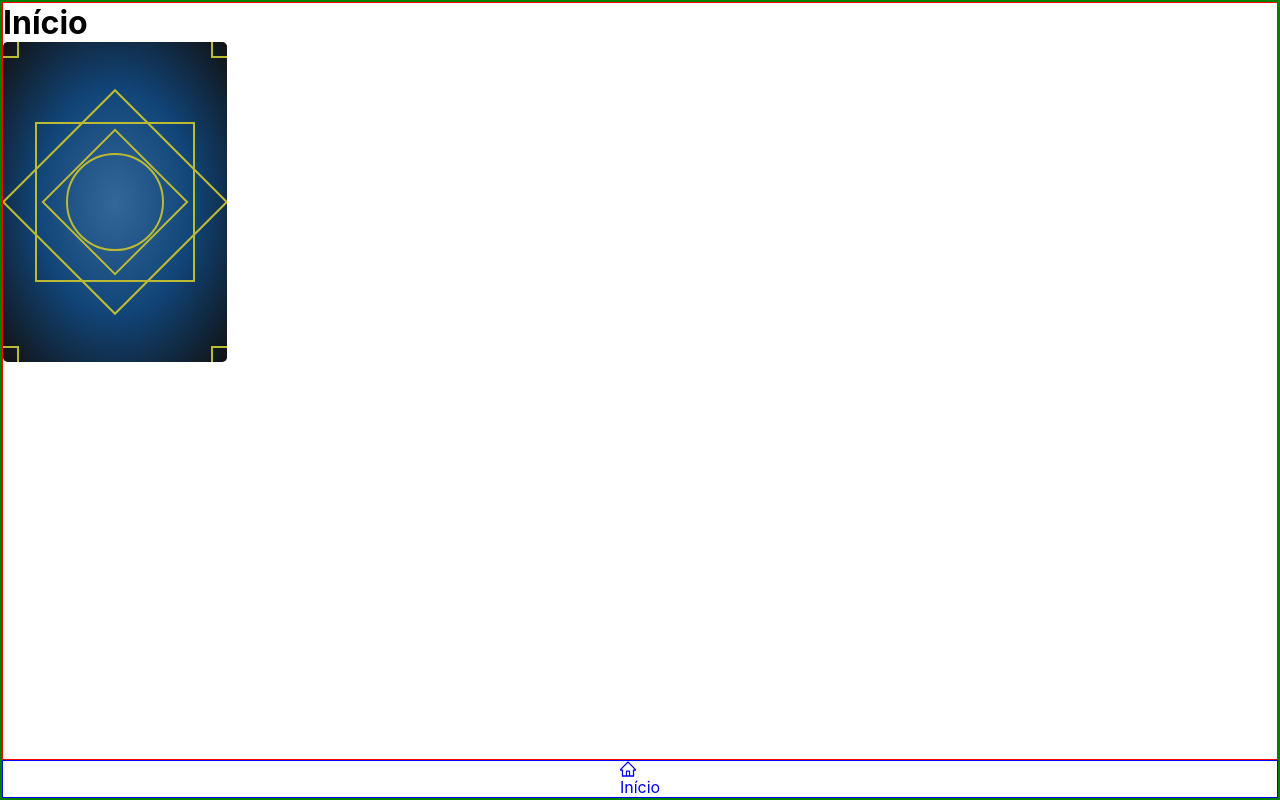
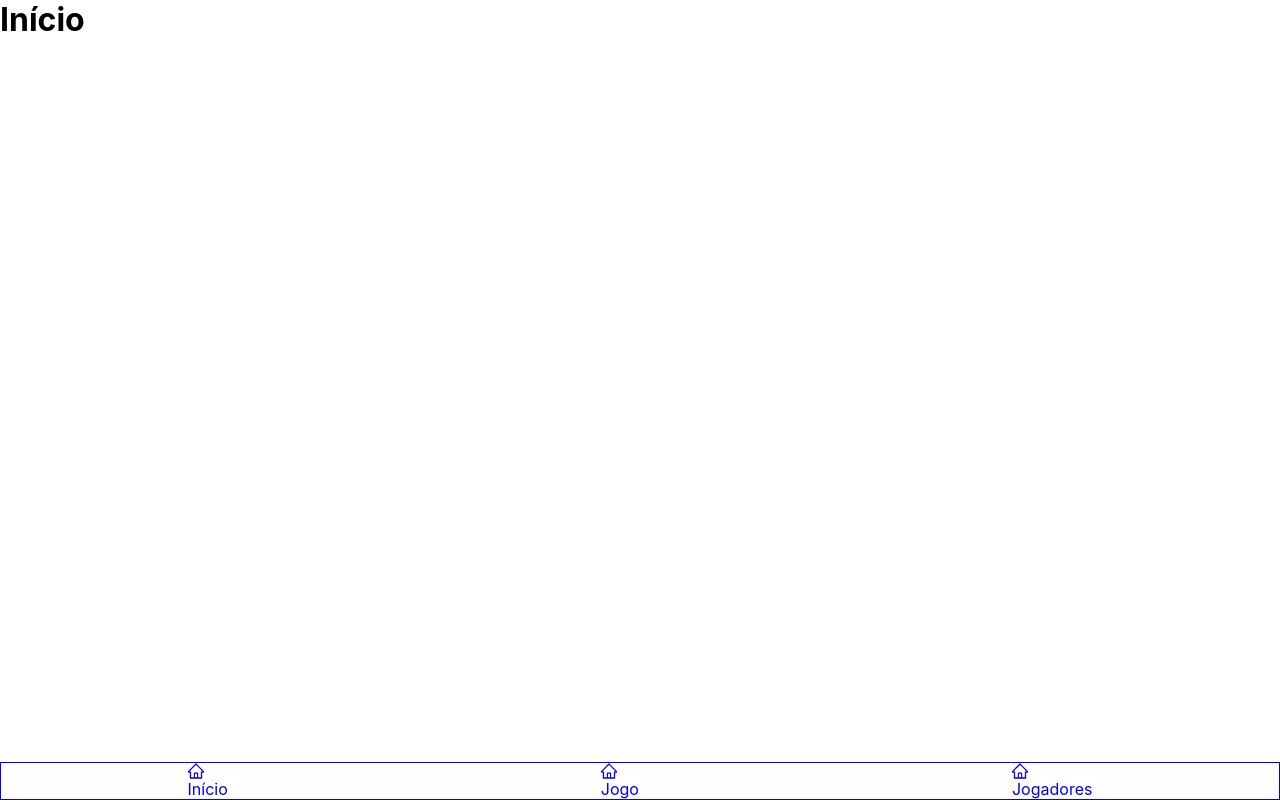
Before and after one commit to jposawa/showEnclave, a React (Vite) app: page / in a window 1280 px wide. Built offline with nearby package versions, Linux system fonts and the light colour scheme.

Commit message:
Criado esquema de cores do tema principal

```diff
--- a/src/App.css
+++ b/src/App.css
@@ -6,14 +6,12 @@
   left: 0;
   display: flex;
   flex-direction: column;
-  border: 2px solid green;
 }
 
 .corpoSite>main {
   width: 100%;
   height: 100%;
   order: 1;
-  border: 1px solid red;
 }
 
 .corpoSite>nav {
--- a/src/App.jsx
+++ b/src/App.jsx
@@ -1,5 +1,6 @@
 import React from 'react';
 import './App.css';
+import './temas.css';
 
 import Routes from "./pages/routes.jsx";
 
@@ -8,7 +9,7 @@ import Holocron from "./components/Holocron/";
 
 function App() {
   return (
-    <div className="corpoSite">
+    <div className="corpoSite temaPrincipal">
       <main>
         <Routes/>
       </main>
--- a/src/components/Menu/index.jsx
+++ b/src/components/Menu/index.jsx
@@ -11,6 +11,14 @@ export default function Menu() {
         <HomeOutlined />
         Início
       </Link>
+      <Link to="/jogo">
+        <HomeOutlined />
+        Jogo
+      </Link>
+      <Link to="/jogadores">
+        <HomeOutlined />
+        Jogadores
+      </Link>
     </nav>
   )
 }
--- a/src/pages/Inicio/index.jsx
+++ b/src/pages/Inicio/index.jsx
@@ -5,10 +5,10 @@ import Carta from "../../components/Carta";
 import styles from "./styles.module.css";
 
 export default function Inicio() {
+  // <Carta altura="40vmin" virada viraClique positiva valor="2"/>
   return (
     <>
       <h1>Início</h1>
-      <Carta altura="40vmin" virada viraClique positiva valor="2"/>
     </>
   )
 }
--- /dev/null
+++ b/src/temas.css
@@ -0,0 +1,17 @@
+.temaPrincipal {
+  --corPrimaria: rgb(13, 53, 161);
+  --corPrimariaEscura: rgb(9,42,129);
+  --corPrimariaMaisEscura: rgb(6,31,100);
+  --corPrimariaClara: rgb(32, 74, 190);
+  --corPrimariaMaisClara: rgb(69, 102, 194);
+  --corSecundaria: rgb(1, 133, 145);
+  --corSecundariaEscura: rgb(1,107,117);
+  --corSecundariaMaisEscura: rgb(1,83,90);
+  --corSecundariaClara: rgb(14,163,177);
+  --corSecundariaMaisClara: rgb(52,170,182);
+  --corComplementar: rgb(239,162,0);
+  --corComplementarEscura: rgb(192,130,0);
+  --corComplementarMaisEscura: rgb(148,101,0);
+  --corComplementarClara: rgb(255,178,17);
+  --corComplementarMaisClara: rgb(255,196,70);
+}
```
